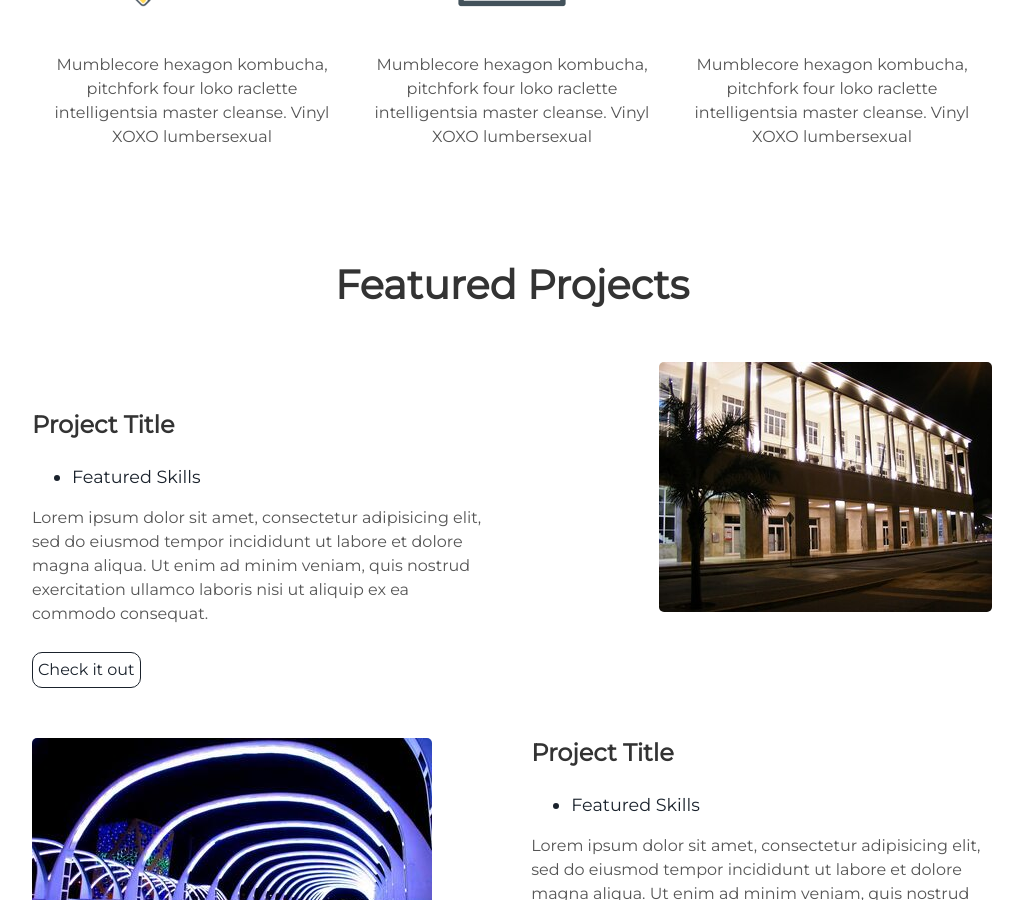
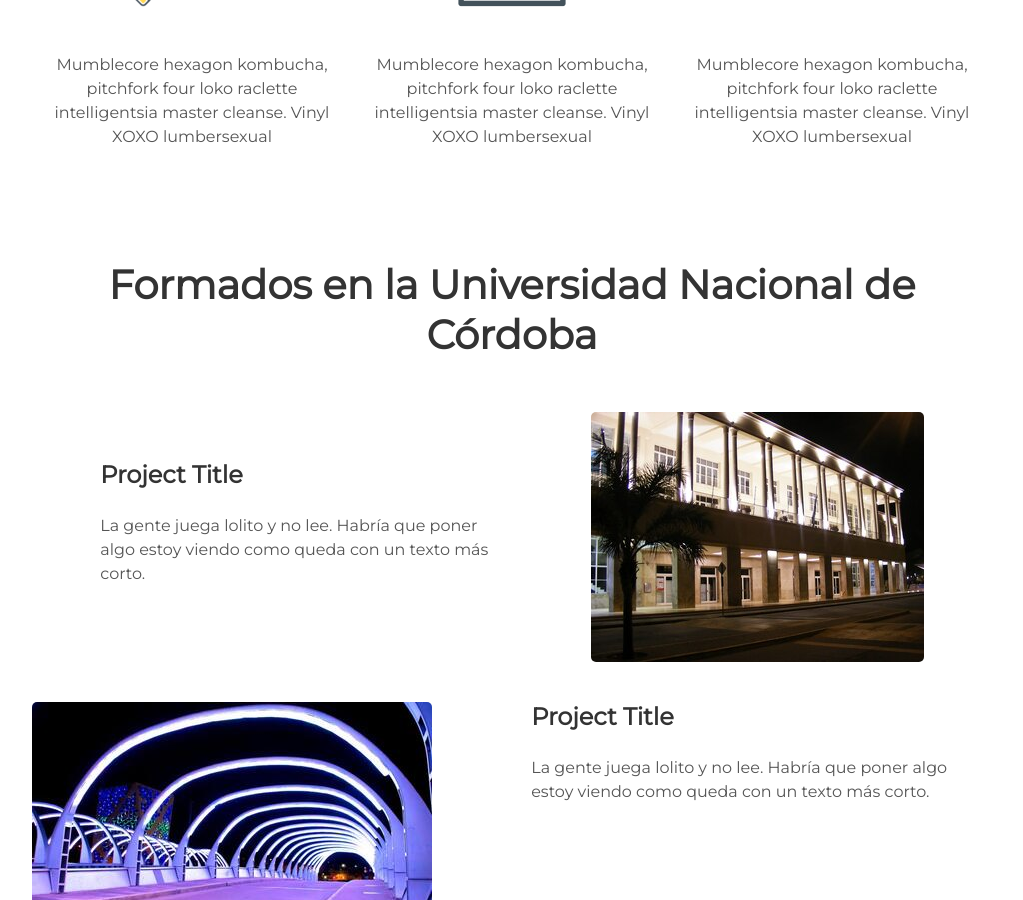
Before and after one commit to acristiansanchez/milimetric, a Jekyll site: the page built from index.html, in a window 1280 px wide and 900 px high, scrolled down 1446 px. Shown: the whole window, without its empty margins (128-1151 px from the left). Built offline with Jekyll 4.4.1, drawn with Linux system fonts in a browser that asks for light colours; some of the changed text lies outside the part shown.

Commit message:
Update projects.html

```diff
--- a/_includes/projects.html
+++ b/_includes/projects.html
@@ -1,5 +1,5 @@
 <div class="user-details">
-  <h1> Featured Projects </h1>
+  <h1> Formados en la Universidad Nacional de Córdoba </h1>
 </div>
 <div class="user-projects">
   <div class="images-right">
@@ -8,10 +8,10 @@
   <div class="contents">
     <h3> Project Title </h3>
     <ul>
-      <li> Featured Skills</li>
+      <!-- <li> Featured Skills</li> -->
     </ul>
-    <p>Lorem ipsum dolor sit amet, consectetur adipisicing elit, sed do eiusmod tempor incididunt ut labore et dolore magna aliqua. Ut enim ad minim veniam, quis nostrud exercitation ullamco laboris nisi ut aliquip ex ea commodo consequat.</p>
-    <a class="project-link" href="#">Check it out</a>
+    <p>La gente juega lolito y no lee. Habría que poner algo estoy viendo como queda con un texto más corto.</p>
+    <!-- <a class="project-link" href="#">Check it out</a> -->
   </div>
 </div>
 <div class="user-projects">
@@ -21,9 +21,9 @@
   <div class="contents-right">
     <h3> Project Title </h3>
     <ul>
-      <li> Featured Skills</li>
+      <!-- <li> Featured Skills</li> -->
     </ul>
-    <p>Lorem ipsum dolor sit amet, consectetur adipisicing elit, sed do eiusmod tempor incididunt ut labore et dolore magna aliqua. Ut enim ad minim veniam, quis nostrud exercitation ullamco laboris nisi ut aliquip ex ea commodo consequat.</p>
-    <a class="project-link" href="#">Check it out</a>
+    <p>La gente juega lolito y no lee. Habría que poner algo estoy viendo como queda con un texto más corto.</p>
+    <!-- <a class="project-link" href="#">Check it out</a> -->
   </div>
 </div>
```
